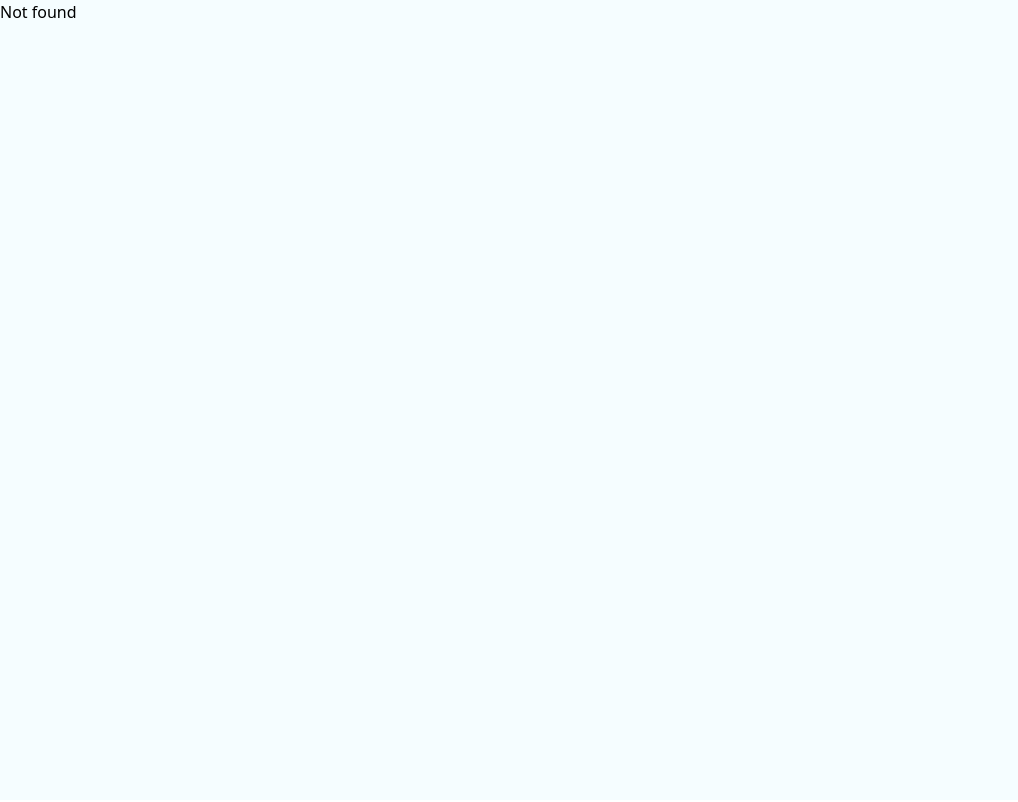
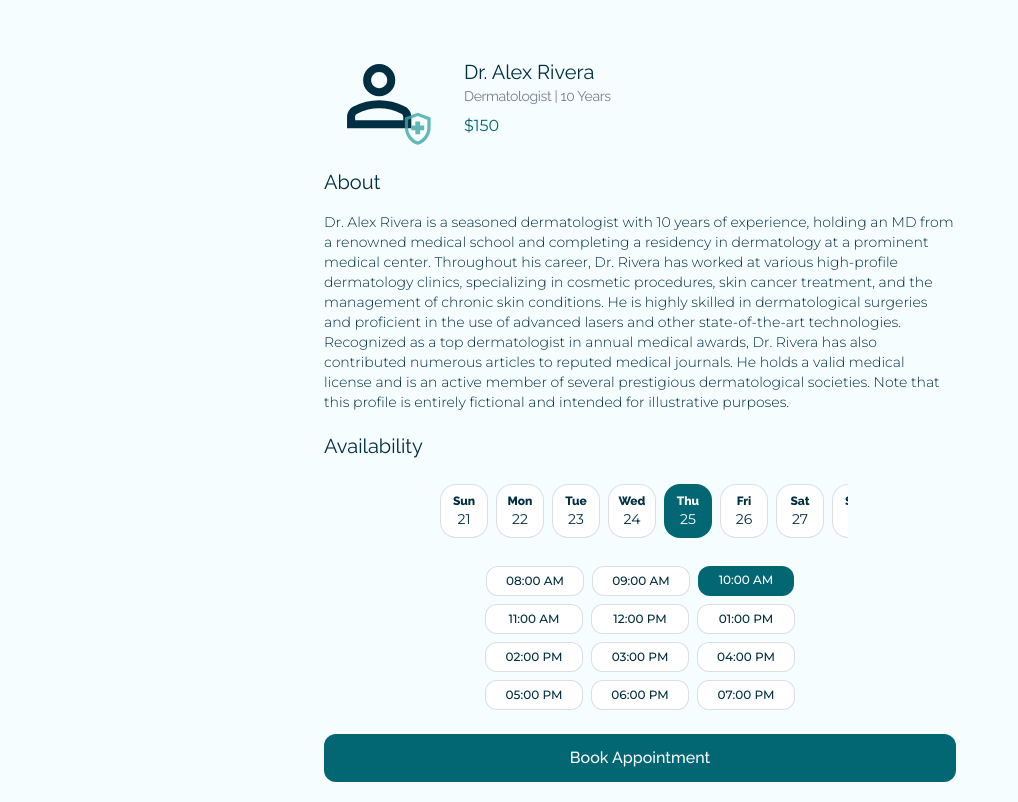
Before and after one commit to Yenniferh/medibooker-frontend, a React (Vite) app: page /doctor/1 in a window 1280 px wide. Shown: the whole page, without its empty margins (0-1018 px from the left). Built offline with nearby package versions, Linux system fonts and the light colour scheme.

Commit message:
ADD: Doctor view and tests

```diff
--- a/src/App.tsx
+++ b/src/App.tsx
@@ -1,7 +1,7 @@
 import { BrowserRouter as Router, Route, Routes } from "react-router-dom";
 // import SearchPage from '@/views/Search';
-// import DoctorPage from '@/views/Doctor';
-import BookingPage from '@/views/Book';
+import DoctorPage from "@/views/Doctor";
+import BookingPage from "@/views/Book";
 import SuccessPage from "@/views/Success";
 
 function App() {
@@ -9,7 +9,7 @@ function App() {
     <Router>
       <Routes>
         {/* <Route path="/" element={<SearchPage />}/> */}
-        {/* <Route path="/doctor/:doctorId" element={<DoctorPage />} /> */}
+        <Route path="/doctor/:doctorId" element={<DoctorPage />} />
         <Route path="/doctor/:doctorId/book/:timeSlot" element={<BookingPage />} />
         <Route path="/success" element={<SuccessPage />} />
         <Route path="*" element={<>Not found</>} />
--- /dev/null
+++ b/src/views/Doctor/index.tsx
@@ -0,0 +1,99 @@
+import { useParams } from "react-router-dom";
+import DoctorIcon from "@/assets/doctor.svg?react";
+import DatePill from "@/components/DatePill";
+import TimeSlotPill from "@/components/TimeSlotPill";
+import Button from "@/components/Button";
+
+const DoctorPage = () => {
+  const { doctorId } = useParams();
+  console.log(doctorId);
+  return (
+    <div className="max-w-2xl p-5 sm:mx-auto sm:pt-8 lg:pt-12">
+      <section className="flex">
+        <div className="flex w-[7.5rem] items-center justify-center">
+          <DoctorIcon width={120} height={100} />
+        </div>
+        <div className="flex w-auto flex-1 flex-col justify-center p-2 xs:pl-5">
+          <h1 className="text font-headings leading-none text-deep-teal md:text-xl">
+            Dr. Alex Rivera
+          </h1>
+          <p className="font-headings text-xs tracking-tight text-teal-gray md:text-sm">
+            Dermatologist | 10 Years
+          </p>
+          <p className="mt-2 font-body text-sm text-teal md:text-base">${150}</p>
+        </div>
+      </section>
+      <section className="mt-5 flex flex-col gap-4">
+        <h2 className="font-headings text-deep-teal md:text-xl">About</h2>
+        <p className="font-body text-xs font-light leading-snug text-deep-teal md:text-sm">
+          Dr. Alex Rivera is a seasoned dermatologist with 10 years of experience, holding an MD
+          from a renowned medical school and completing a residency in dermatology at a prominent
+          medical center. Throughout his career, Dr. Rivera has worked at various high-profile
+          dermatology clinics, specializing in cosmetic procedures, skin cancer treatment, and the
+          management of chronic skin conditions. He is highly skilled in dermatological surgeries
+          and proficient in the use of advanced lasers and other state-of-the-art technologies.
+          Recognized as a top dermatologist in annual medical awards, Dr. Rivera has also
+          contributed numerous articles to reputed medical journals. He holds a valid medical
+          license and is an active member of several prestigious dermatological societies. Note that
+          this profile is entirely fictional and intended for illustrative purposes.
+        </p>
+      </section>
+
+      <section className="mt-5 flex flex-col gap-4">
+        <h2 className="font-headings text-deep-teal md:text-xl">Availability</h2>
+        <ol className="flex min-w-full gap-2 overflow-x-auto p-2 xs:mx-auto xs:w-[26rem] xs:min-w-0">
+          <DatePill date="2024-04-21" onClick={() => console.log("clicked 2024-04-21")} />
+          <DatePill date="2024-04-22" onClick={() => console.log("clicked 2024-04-22")} />
+          <DatePill date="2024-04-23" onClick={() => console.log("clicked 2024-04-23")} />
+          <DatePill date="2024-04-24" onClick={() => console.log("clicked 2024-04-24")} />
+          <DatePill
+            date="2024-04-25"
+            onClick={() => console.log("clicked 2024-04-25")}
+            isSelected
+          />
+          <DatePill date="2024-04-26" onClick={() => console.log("clicked 2024-04-26")} />
+          <DatePill date="2024-04-27" onClick={() => console.log("clicked 2024-04-27")} />
+          <DatePill date="2024-04-28" onClick={() => console.log("clicked 2024-04-28")} />
+          <DatePill date="2024-04-29" onClick={() => console.log("clicked 2024-04-29")} />
+          <DatePill date="2024-04-30" onClick={() => console.log("clicked 2024-04-30")} />
+          <DatePill date="2024-05-01" onClick={() => console.log("clicked 2024-05-01")} />
+          <DatePill date="2024-05-02" onClick={() => console.log("clicked 2024-05-02")} />
+          <DatePill date="2024-05-03" onClick={() => console.log("clicked 2024-05-03")} />
+          <DatePill date="2024-05-04" onClick={() => console.log("clicked 2024-05-04")} />
+          <DatePill date="2024-05-05" onClick={() => console.log("clicked 2024-05-05")} />
+          <DatePill date="2024-05-06" onClick={() => console.log("clicked 2024-05-06")} />
+          <DatePill date="2024-05-07" onClick={() => console.log("clicked 2024-05-07")} />
+          <DatePill date="2024-05-08" onClick={() => console.log("clicked 2024-05-08")} />
+          <DatePill date="2024-05-09" onClick={() => console.log("clicked 2024-05-09")} />
+          <DatePill date="2024-05-10" onClick={() => console.log("clicked 2024-05-10")} />
+          <DatePill date="2024-05-11" onClick={() => console.log("clicked 2024-05-11")} />
+          <DatePill date="2024-05-12" onClick={() => console.log("clicked 2024-05-12")} />
+          <DatePill date="2024-05-13" onClick={() => console.log("clicked 2024-05-13")} />
+          <DatePill date="2024-05-14" onClick={() => console.log("clicked 2024-05-14")} />
+          <DatePill date="2024-05-15" onClick={() => console.log("clicked 2024-05-15")} />
+        </ol>
+        <ol className="mb-2 flex flex-wrap justify-center gap-2 pt-1 xs:mx-auto xs:max-w-80">
+          <TimeSlotPill hour="08:00 AM" onClick={() => console.log("clicked 08:00 AM")} />
+          <TimeSlotPill hour="09:00 AM" onClick={() => console.log("clicked 09:00 AM")} />
+          <TimeSlotPill
+            hour="10:00 AM"
+            onClick={() => console.log("clicked 10:00 AM")}
+            isSelected
+          />
+          <TimeSlotPill hour="11:00 AM" onClick={() => console.log("clicked 11:00 AM")} />
+          <TimeSlotPill hour="12:00 PM" onClick={() => console.log("clicked 12:00 PM")} />
+          <TimeSlotPill hour="01:00 PM" onClick={() => console.log("clicked 01:00 PM")} />
+          <TimeSlotPill hour="02:00 PM" onClick={() => console.log("clicked 02:00 PM")} />
+          <TimeSlotPill hour="03:00 PM" onClick={() => console.log("clicked 03:00 PM")} />
+          <TimeSlotPill hour="04:00 PM" onClick={() => console.log("clicked 04:00 PM")} />
+          <TimeSlotPill hour="05:00 PM" onClick={() => console.log("clicked 05:00 PM")} />
+          <TimeSlotPill hour="06:00 PM" onClick={() => console.log("clicked 06:00 PM")} />
+          <TimeSlotPill hour="07:00 PM" onClick={() => console.log("clicked 07:00 PM")} />
+        </ol>
+        <Button>Book Appointment</Button>
+      </section>
+    </div>
+  );
+};
+
+export default DoctorPage;
```
Also changed, not shown: 1 other file (tests, documents, lock files or other folders).
